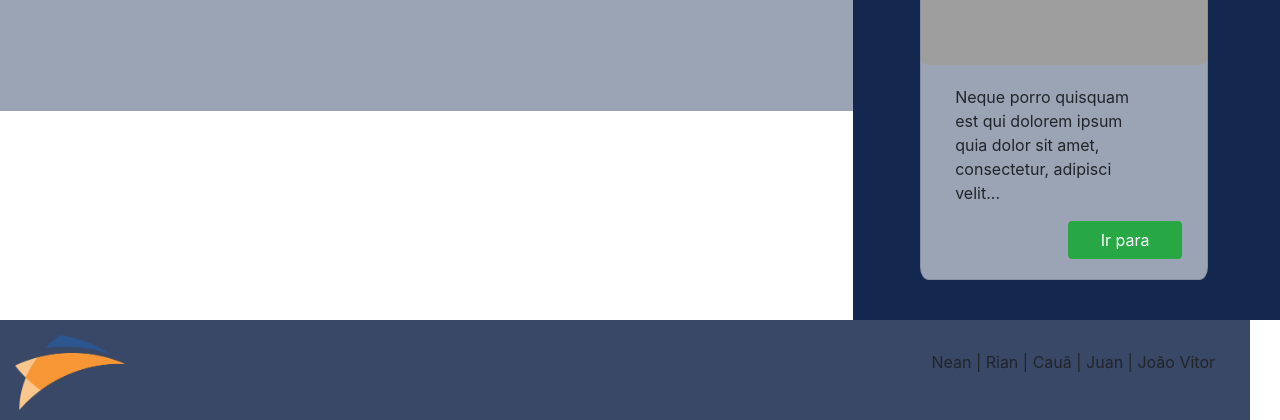
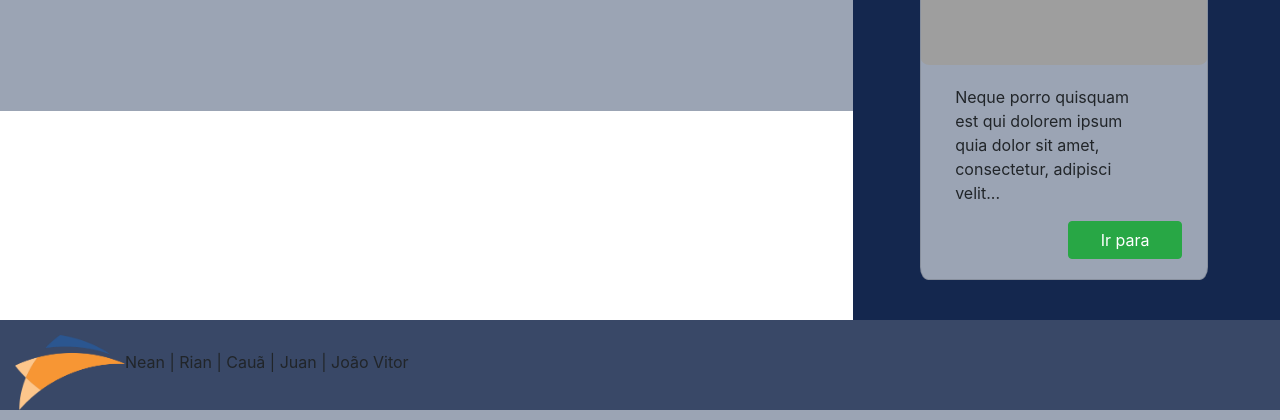
Before and after one commit to senacrs-emti/2022-1T-jornal-G3, a PHP site: page / in a window 1280 px wide. Shown: the part 1305-1725 px from the top of the page. Run offline with PHP 8.4, Linux system fonts and the light colour scheme; grey boxes are pictures that could not be loaded.

Commit message:
todos unificados
todos unificados falta arrumar distancia do footer dos nomes da logo e cor das letras

```diff
--- a/assests/css/style.css
+++ b/assests/css/style.css
@@ -41,10 +41,7 @@ aside .btn{
 
 /* ASIDE */
 footer {
-    width: 100%;
-    height: 100px;
-    display: block;
-    float: left;
+    height: auto;
     background-color: #394867;
 
 }
--- a/includes/_footer.php
+++ b/includes/_footer.php
@@ -2,7 +2,6 @@
 </div>
 <footer class="row">
 
-<footer>
     <a href="https://www.senacrs.com.br" target="_blank">
         <img src="./assests/img/ico-logo.png" class="logosenac" alt="">
     </a>
```
